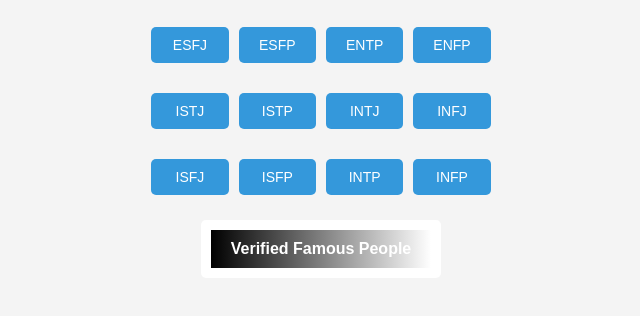
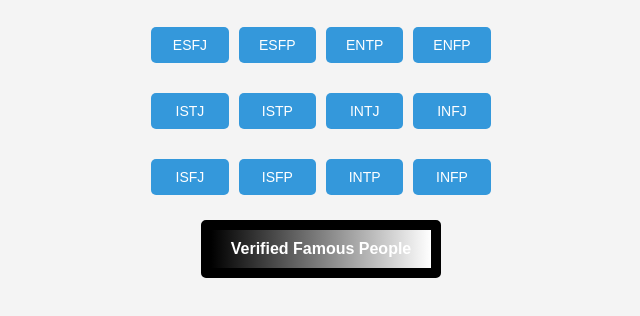
Before and after one commit to chICK31/HairMasterSlideShow, a plain HTML site: page index.html in a window 1280 px wide. In both pictures the pointer is over the link "Verified Famous People". Shown: the part 116-432 px from the top of the page, without its empty margins (319-959 px from the left). Drawn offline with Linux system fonts and the light colour scheme.

Commit message:
Update styles.css

```diff
--- a/styles.css
+++ b/styles.css
@@ -197,5 +197,5 @@ a {
 }
 
 .gradient-link:hover {
-    border-color: #ffffff; /* Change border color on hover */
+    border-color: #000000; /* Change border color on hover */
 }
```
